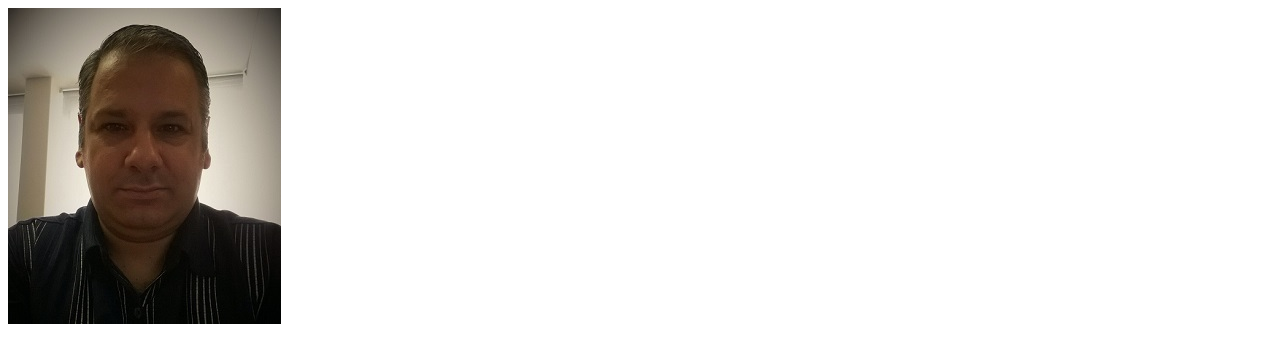
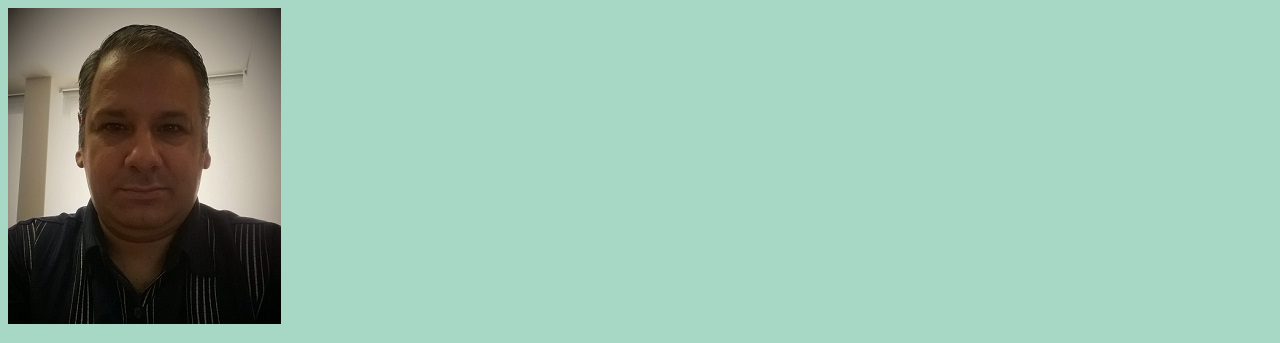
Before and after one commit to paulojlantunes/cv, a plain HTML site: page index.html in a window 1280 px wide. Shown: the top 343 px of the page. Drawn offline with Linux system fonts and the light colour scheme.

Commit message:
Add files via upload
ver1.1

```diff
--- a/index.html
+++ b/index.html
@@ -6,7 +6,7 @@
   <title>☯️Página do Paulo</title>
 </head>
 
-<body>
+<body style="background-color: #a7d7c5;">
   <img src="PauloAntunes.jpg" alt="Foto de Perfil">
   <h1>Paulo Antunes</h1>
   <p><em>Administrador</em> de <strong><a href="https://products.office.com/pt-br/sharepoint/collaboration">SharePoint</a></strong></p>
@@ -16,6 +16,7 @@
   <ul>
   <li>A Gestão dos Sistemas de Informação</li>
   <li>O Livro Completo do Tai Chi Chuan</li>
+  </ul>
   <h3>Os meus Hobbies</h3>
   <hr>
   <table>
@@ -43,7 +44,6 @@
   <h3>Download do CV</h3>
   <p><a download href="https://drive.google.com/open?id=1XV2pSMOE-Gxp5-Mxw3dI8jchBr0Y5IQv">Download CV</a></p>
   <hr>
-  </ul>
   <a href="hobbies.html">Os Meus hobbies</a>
   <a href="Contactos.html">Os Meus Contactos</a>
   <hr>
```
Lines whose indentation alone changed are shown as unchanged.
